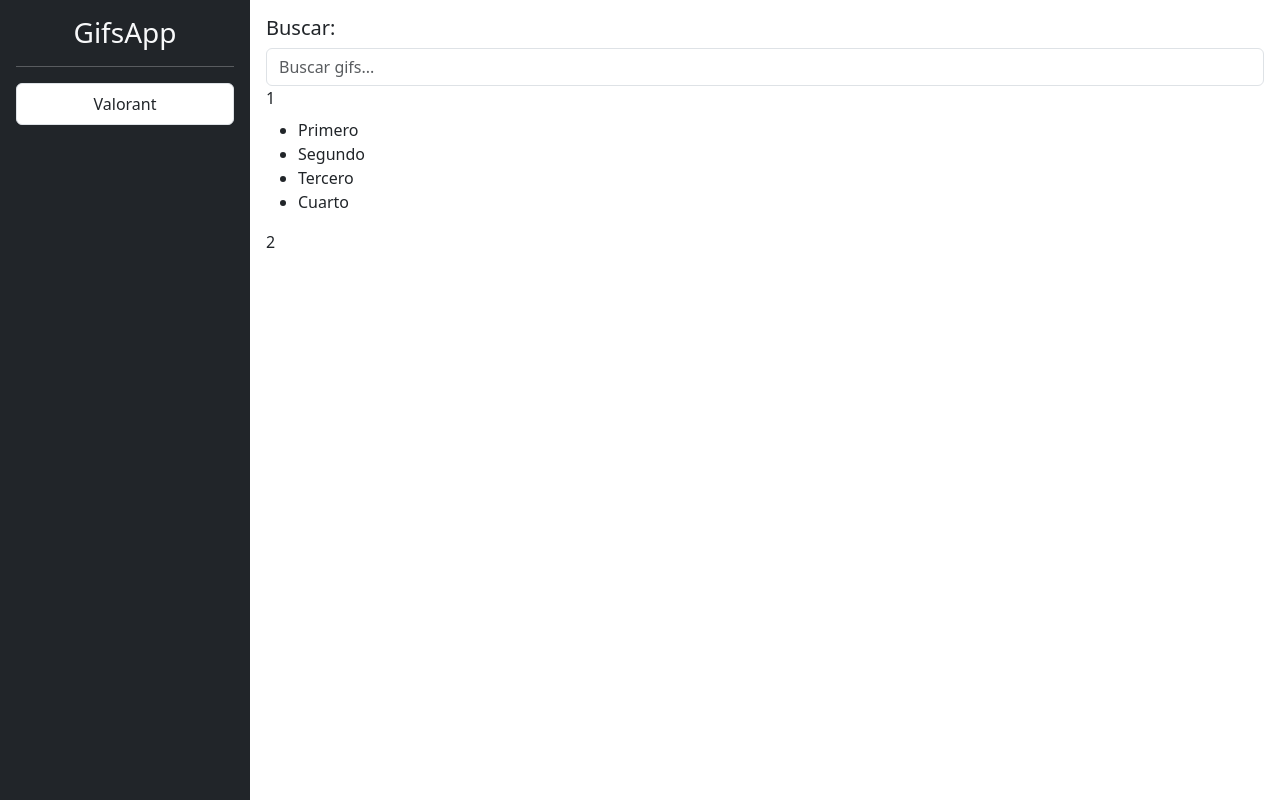
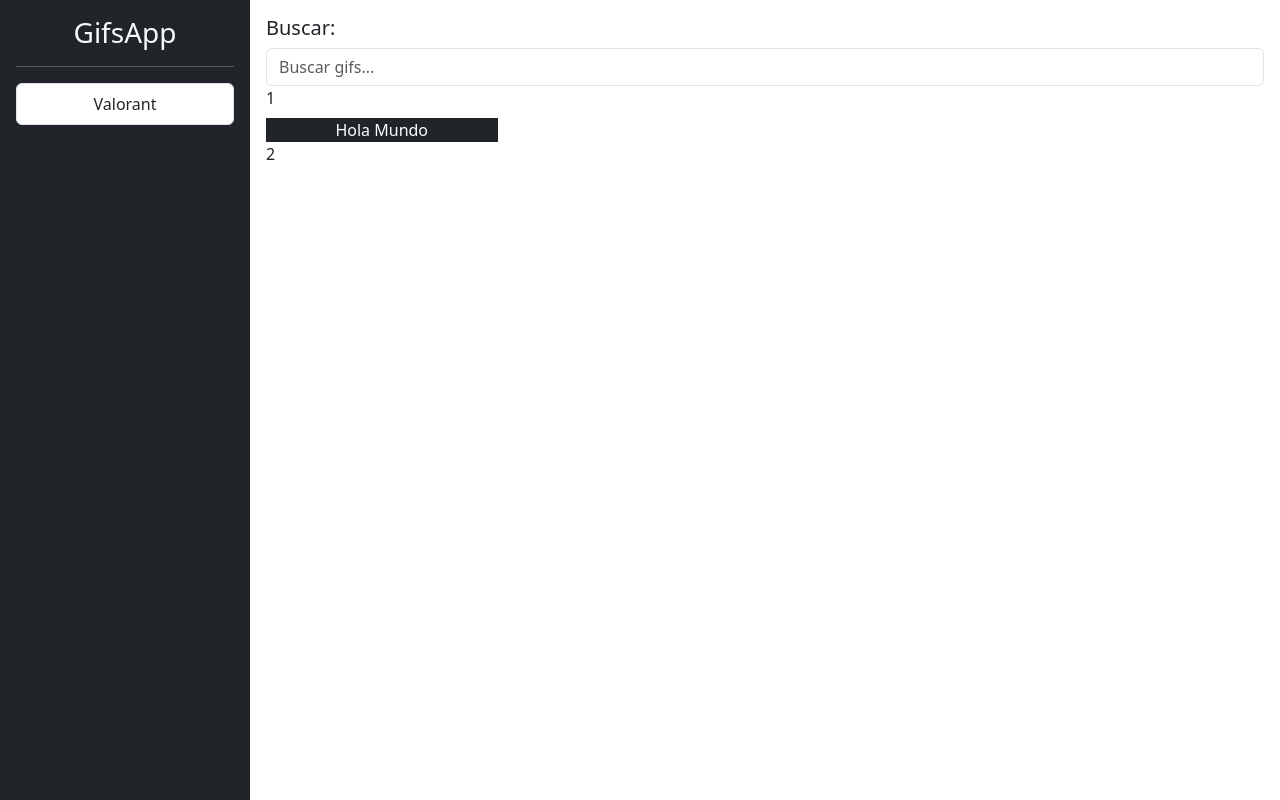
Before and after one commit to alomeliBravo/03-gifs-app, an Angular app: page / in a window 1280 px wide. Built offline with nearby package versions, Linux system fonts and the light colour scheme.

Commit message:
Tarea video #90 componente card-list

```diff
--- /dev/null
+++ b/src/app/gifs/card-list/card-list.component.html
@@ -0,0 +1,19 @@
+
+<div class="row">
+
+  <div class="col-md-3 col-sm-6">
+
+    <div class="text-center card-mb-2 bg-dark">
+      <!-- TODO: Crear imagen -->
+
+      <div class="card-body text-white">
+        <p class="card-text">
+          Hola Mundo
+        </p>
+      </div>
+
+    </div>
+
+  </div>
+
+</div>
--- a/src/app/gifs/gifs.module.ts
+++ b/src/app/gifs/gifs.module.ts
@@ -2,13 +2,15 @@
 import { CommonModule } from '@angular/common';
 import { HomePageComponent } from './pages/home/home-page.component';
 import { SearchBoxComponent } from './search-box/search-box.component';
+import { CardListComponent } from './card-list/card-list.component';
 
 
 
 @NgModule({
   declarations:[
     HomePageComponent,
-    SearchBoxComponent
+    SearchBoxComponent,
+    CardListComponent,
   ],
   imports: [
     CommonModule
--- a/src/app/gifs/pages/home/home-page.component.html
+++ b/src/app/gifs/pages/home/home-page.component.html
@@ -7,12 +7,7 @@
 
   <div class="col-12 pt-2">
     <!-- listado de gifs -->
-    <ul>
-      <li>Primero</li>
-      <li>Segundo</li>
-      <li>Tercero</li>
-      <li>Cuarto</li>
-    </ul>
+    <gifs-card-list></gifs-card-list>
     2
   </div>
 </div>
```
Also changed, not shown: src/app/gifs/card-list/card-list.component.ts (added, +8 -0 lines).
